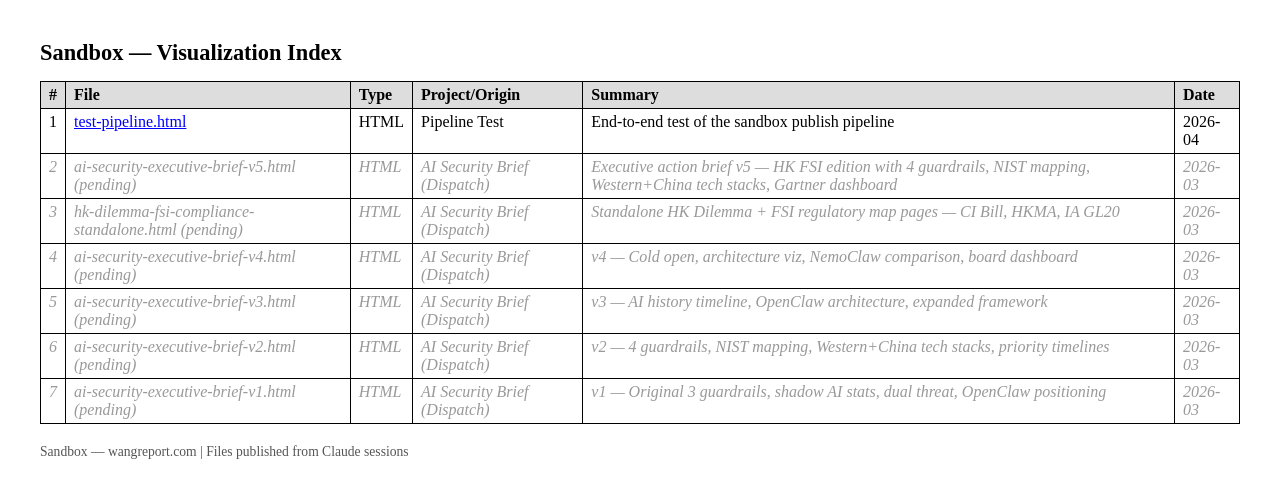
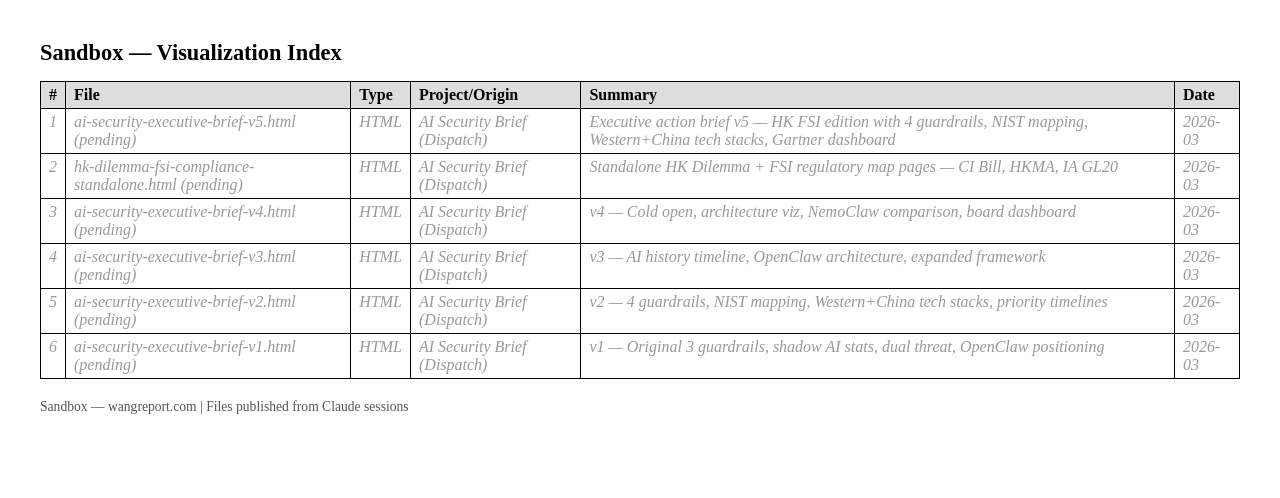
Before and after one commit to codewithwang/sandbox, a plain HTML site: page files/index.html in a window 1280 px wide. Drawn offline with Linux system fonts and the light colour scheme.

Commit message:
Remove test file — pipeline verified

```diff
--- a/files/index.html
+++ b/files/index.html
@@ -24,16 +24,8 @@
     <th>Summary</th>
     <th>Date</th>
   </tr>
-  <tr>
+  <tr class="pending">
     <td>1</td>
-    <td><a href="./test-pipeline.html">test-pipeline.html</a></td>
-    <td>HTML</td>
-    <td>Pipeline Test</td>
-    <td>End-to-end test of the sandbox publish pipeline</td>
-    <td>2026-04</td>
-  </tr>
-  <tr class="pending">
-    <td>2</td>
     <td>ai-security-executive-brief-v5.html (pending)</td>
     <td>HTML</td>
     <td>AI Security Brief (Dispatch)</td>
@@ -41,7 +33,7 @@
     <td>2026-03</td>
   </tr>
   <tr class="pending">
-    <td>3</td>
+    <td>2</td>
     <td>hk-dilemma-fsi-compliance-standalone.html (pending)</td>
     <td>HTML</td>
     <td>AI Security Brief (Dispatch)</td>
@@ -49,7 +41,7 @@
     <td>2026-03</td>
   </tr>
   <tr class="pending">
-    <td>4</td>
+    <td>3</td>
     <td>ai-security-executive-brief-v4.html (pending)</td>
     <td>HTML</td>
     <td>AI Security Brief (Dispatch)</td>
@@ -57,7 +49,7 @@
     <td>2026-03</td>
   </tr>
   <tr class="pending">
-    <td>5</td>
+    <td>4</td>
     <td>ai-security-executive-brief-v3.html (pending)</td>
     <td>HTML</td>
     <td>AI Security Brief (Dispatch)</td>
@@ -65,7 +57,7 @@
     <td>2026-03</td>
   </tr>
   <tr class="pending">
-    <td>6</td>
+    <td>5</td>
     <td>ai-security-executive-brief-v2.html (pending)</td>
     <td>HTML</td>
     <td>AI Security Brief (Dispatch)</td>
@@ -73,7 +65,7 @@
     <td>2026-03</td>
   </tr>
   <tr class="pending">
-    <td>7</td>
+    <td>6</td>
     <td>ai-security-executive-brief-v1.html (pending)</td>
     <td>HTML</td>
     <td>AI Security Brief (Dispatch)</td>
```
Also changed, not shown: files/test-pipeline.html (deleted, +0 -1 lines), manifest.json.
